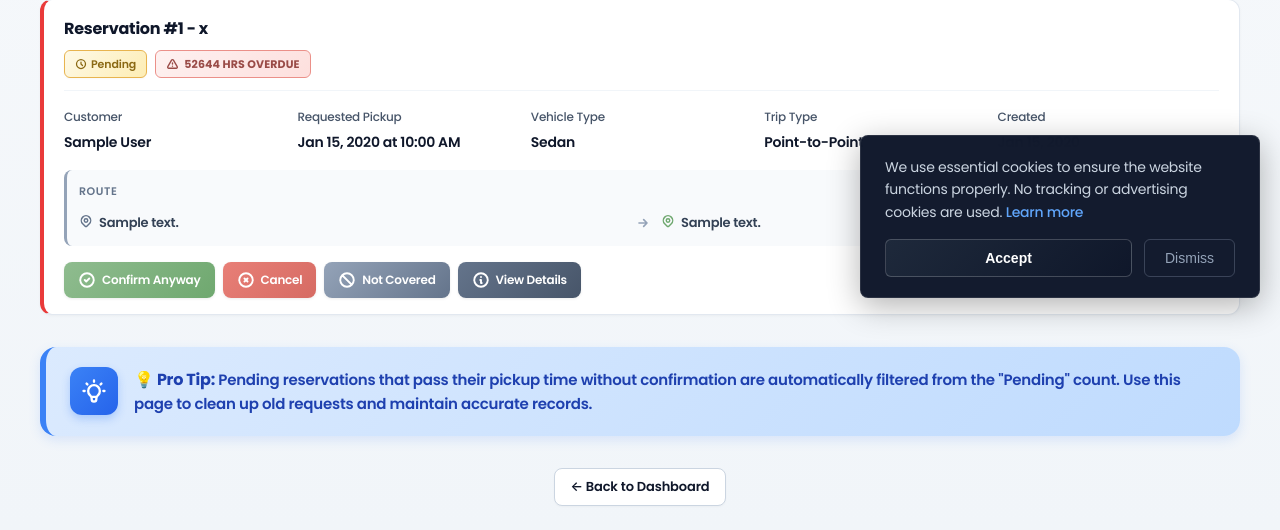
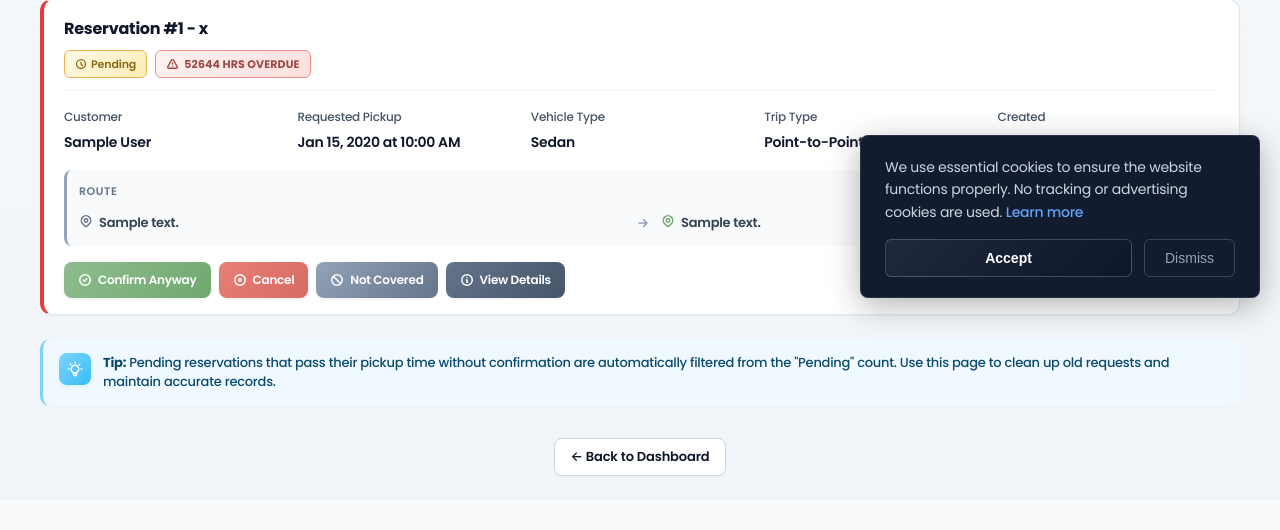
Before and after one commit to ysalha2003/m1limo, a Django app: page /admin/past-pending-reservations/ in a window 1280 px wide. Shown: the part 482-1012 px from the top of the page. After the commit the page ends 958 px from the top, so only its background shows below. Run offline with Django 5.2, Linux system fonts and the light colour scheme; a user stored in the database is signed in; tables that the repository leaves empty hold one stand-in row (values such as "Sample post"); data that the repository does not hold is empty.

Commit message:
style: Adjust button icon sizes and enhance tooltip styling for improved UI clarity

```diff
--- a/templates/bookings/past_pending_trips.html
+++ b/templates/bookings/past_pending_trips.html
@@ -466,28 +466,28 @@
 
             <div class="action-buttons">
                 <a href="{% url 'confirm_pending_action' booking.id 'confirm' %}?next=past_pending_trips" class="btn-action btn-confirm-now" onclick="this.classList.add('loading');">
-                    <svg style="width: 18px; height: 18px; position: relative; z-index: 1;" fill="none" stroke="currentColor" viewBox="0 0 24 24">
+                    <svg style="width: 14px; height: 14px; position: relative; z-index: 1;" fill="none" stroke="currentColor" viewBox="0 0 24 24">
                         <path stroke-linecap="round" stroke-linejoin="round" stroke-width="2.5" d="M9 12l2 2 4-4m6 2a9 9 0 11-18 0 9 9 0 0118 0z"/>
                     </svg>
                     <span style="position: relative; z-index: 1;">Confirm Anyway</span>
                 </a>
 
                 <a href="{% url 'confirm_pending_action' booking.id 'cancel' %}?next=past_pending_trips" class="btn-action btn-cancel" onclick="this.classList.add('loading');">
-                    <svg style="width: 18px; height: 18px; position: relative; z-index: 1;" fill="none" stroke="currentColor" viewBox="0 0 24 24">
+                    <svg style="width: 14px; height: 14px; position: relative; z-index: 1;" fill="none" stroke="currentColor" viewBox="0 0 24 24">
                         <path stroke-linecap="round" stroke-linejoin="round" stroke-width="2.5" d="M10 14l2-2m0 0l2-2m-2 2l-2-2m2 2l2 2m7-2a9 9 0 11-18 0 9 9 0 0118 0z"/>
                     </svg>
                     <span style="position: relative; z-index: 1;">Cancel</span>
                 </a>
 
                 <a href="{% url 'confirm_pending_action' booking.id 'not_covered' %}?next=past_pending_trips" class="btn-action btn-not-covered" onclick="this.classList.add('loading');">
-                    <svg style="width: 18px; height: 18px; position: relative; z-index: 1;" fill="none" stroke="currentColor" viewBox="0 0 24 24">
+                    <svg style="width: 14px; height: 14px; position: relative; z-index: 1;" fill="none" stroke="currentColor" viewBox="0 0 24 24">
                         <path stroke-linecap="round" stroke-linejoin="round" stroke-width="2.5" d="M18.364 18.364A9 9 0 005.636 5.636m12.728 12.728A9 9 0 015.636 5.636m12.728 12.728L5.636 5.636"/>
                     </svg>
                     <span style="position: relative; z-index: 1;">Not Covered</span>
                 </a>
 
                 <a href="{% url 'reservation_detail' booking.id %}" class="btn-action btn-view">
-                    <svg style="width: 18px; height: 18px; position: relative; z-index: 1;" fill="none" stroke="currentColor" viewBox="0 0 24 24">
+                    <svg style="width: 14px; height: 14px; position: relative; z-index: 1;" fill="none" stroke="currentColor" viewBox="0 0 24 24">
                         <path stroke-linecap="round" stroke-linejoin="round" stroke-width="2.5" d="M13 16h-1v-4h-1m1-4h.01M21 12a9 9 0 11-18 0 9 9 0 0118 0z"/>
                     </svg>
                     <span style="position: relative; z-index: 1;">View Details</span>
@@ -496,16 +496,16 @@
         </div>
         {% endfor %}
 
-        <div style="margin-top: 32px; padding: 20px 24px; background: linear-gradient(135deg, #dbeafe 0%, #bfdbfe 100%); border-radius: 16px; border-left: 6px solid #3b82f6; box-shadow: 0 4px 12px rgba(59, 130, 246, 0.15); transition: all 0.3s ease;" onmouseover="this.style.transform='translateX(4px)';" onmouseout="this.style.transform='translateX(0)';">
-            <div style="display: flex; align-items: start; gap: 16px;">
-                <div style="flex-shrink: 0; width: 48px; height: 48px; background: linear-gradient(135deg, #3b82f6 0%, #2563eb 100%); border-radius: 12px; display: flex; align-items: center; justify-content: center; box-shadow: 0 4px 8px rgba(59, 130, 246, 0.3);">
-                    <svg style="width: 28px; height: 28px; color: white;" fill="none" stroke="currentColor" viewBox="0 0 24 24">
+        <div style="margin-top: 24px; padding: 14px 16px; background: #f0f9ff; border-radius: 10px; border-left: 3px solid #7dd3fc; box-shadow: 0 1px 3px rgba(125, 211, 252, 0.08); transition: all 0.2s ease;" onmouseover="this.style.transform='translateX(2px)';" onmouseout="this.style.transform='translateX(0)';">
+            <div style="display: flex; align-items: start; gap: 12px;">
+                <div style="flex-shrink: 0; width: 32px; height: 32px; background: linear-gradient(135deg, #7dd3fc 0%, #38bdf8 100%); border-radius: 8px; display: flex; align-items: center; justify-content: center; box-shadow: 0 2px 4px rgba(125, 211, 252, 0.2);">
+                    <svg style="width: 18px; height: 18px; color: white;" fill="none" stroke="currentColor" viewBox="0 0 24 24">
                         <path stroke-linecap="round" stroke-linejoin="round" stroke-width="2" d="M9.663 17h4.673M12 3v1m6.364 1.636l-.707.707M21 12h-1M4 12H3m3.343-5.657l-.707-.707m2.828 9.9a5 5 0 117.072 0l-.548.547A3.374 3.374 0 0014 18.469V19a2 2 0 11-4 0v-.531c0-.895-.356-1.754-.988-2.386l-.548-.547z"/>
                     </svg>
                 </div>
                 <div style="flex: 1;">
-                    <p style="color: #1e40af; font-size: 15px; margin: 0; line-height: 1.6; font-weight: 600;">
-                        <strong style="font-weight: 800; font-size: 16px;">💡 Pro Tip:</strong> Pending reservations that pass their pickup time without confirmation are automatically filtered from the "Pending" count.
+                    <p style="color: #0c4a6e; font-size: 13px; margin: 0; line-height: 1.5; font-weight: 500;">
+                        <strong style="font-weight: 700;">Tip:</strong> Pending reservations that pass their pickup time without confirmation are automatically filtered from the "Pending" count.
                         Use this page to clean up old requests and maintain accurate records.
                     </p>
                 </div>
```
